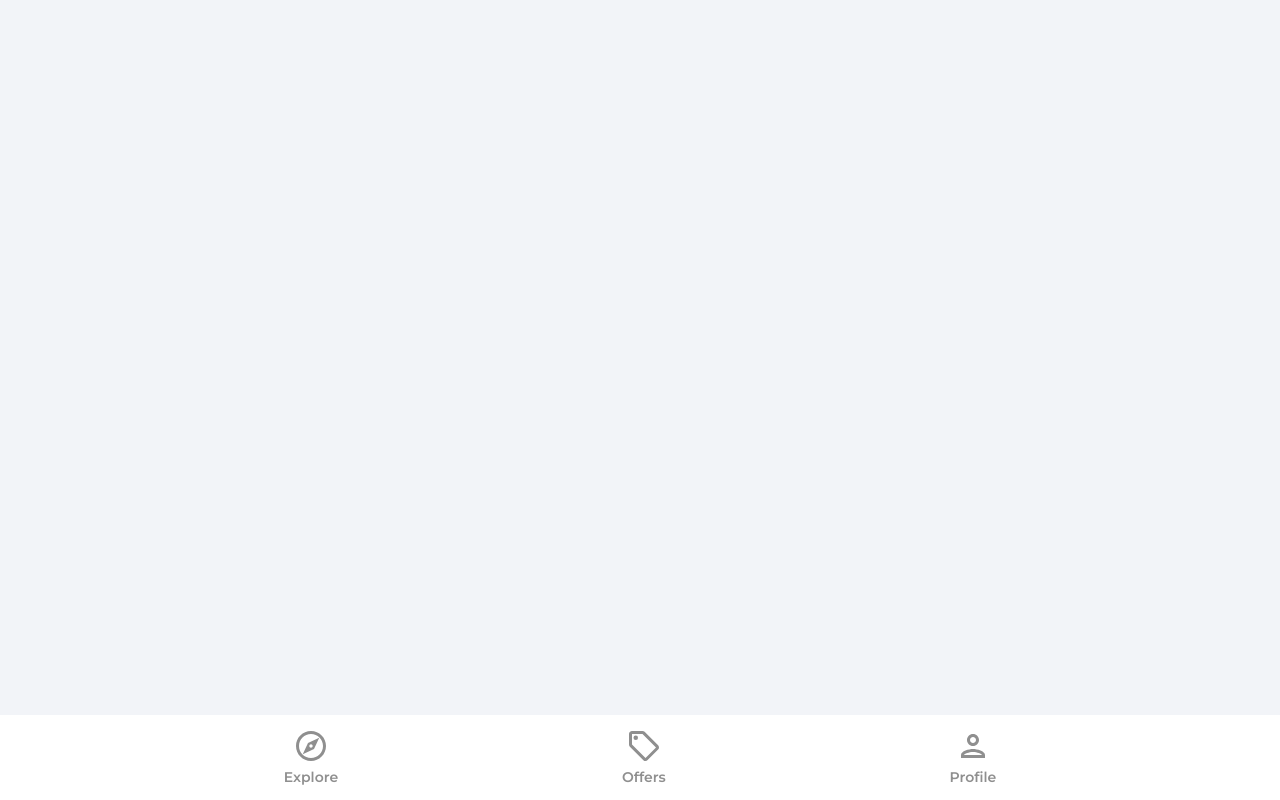
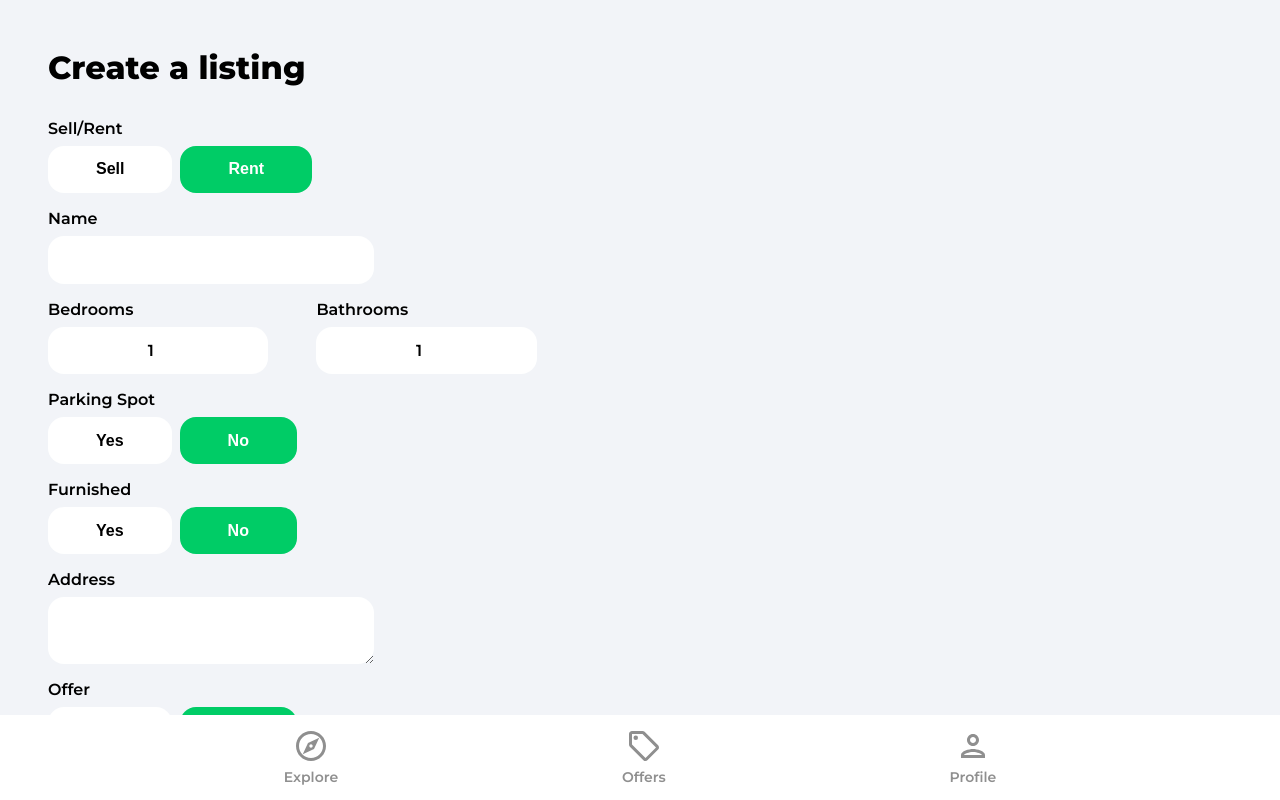
Before and after one commit to rifa712/react-ftb-2022-marketplace, a React (Create React App) app: page /create-listing in a window 1280 px wide. Shown: the top 800 px of the page. Built offline with nearby package versions, Linux system fonts and the light colour scheme; no server answers; sample sign-in values are in the browser's storage.

Commit message:
Create listing Form

```diff
--- a/src/App.js
+++ b/src/App.js
@@ -13,6 +13,7 @@
 import SignUp from './pages/SignUp'
 import Explore from './pages/Explore'
 import Category from './pages/Category'
+import CreateListing from './pages/CreateListing'
 
 function App() {
   return (
@@ -28,6 +29,7 @@
           <Route path='/sign-in' element={<SignIn />} />
           <Route path='/sign-up' element={<SignUp />} />
           <Route path='/forgot-password' element={<ForgotPassword />} />
+          <Route path='/create-listing' element={<CreateListing />} />
         </Routes>
 
         {/* Navbar */}
--- a/src/pages/Category.jsx
+++ b/src/pages/Category.jsx
@@ -7,7 +7,6 @@
   where,
   orderBy,
   limit,
-  startAfter,
 } from 'firebase/firestore'
 import { db } from '../firebase.config'
 import { toast } from 'react-toastify'
--- /dev/null
+++ b/src/pages/CreateListing.jsx
@@ -0,0 +1,351 @@
+import React, { useState, useEffect, useRef } from 'react'
+import { getAuth, onAuthStateChanged } from 'firebase/auth'
+import { useNavigate } from 'react-router-dom'
+// components
+import Spinner from '../components/Spinner'
+
+const CreateListing = () => {
+  // state
+  const [geolocationEnable, setGeolocationEnable] = useState(true)
+  const [loading, setLoading] = useState(false)
+  const [formData, setFormData] = useState({
+    type: 'rent',
+    name: '',
+    bedrooms: 1,
+    bathrooms: 1,
+    parking: false,
+    furnished: false,
+    address: '',
+    offer: false,
+    regularPrice: 0,
+    discountedPrice: 0,
+    images: {},
+    latitude: 0,
+    longitude: 0,
+  })
+
+  const {
+    type,
+    name,
+    bedrooms,
+    bathrooms,
+    parking,
+    furnished,
+    address,
+    offer,
+    regularPrice,
+    discountedPrice,
+    images,
+    latitude,
+    longitude,
+  } = formData
+  const auth = getAuth()
+  const navigate = useNavigate()
+  const isMounted = useRef(true)
+
+  useEffect(() => {
+    if (isMounted) {
+      onAuthStateChanged(auth, (user) => {
+        if (user) {
+          setFormData({
+            ...formData,
+            userRef: user.uid,
+          })
+        } else {
+          navigate('/sign-in')
+        }
+      })
+    }
+
+    return () => {
+      isMounted.current = false
+    }
+  }, [isMounted])
+
+  if (loading) {
+    return <Spinner />
+  }
+
+  const onSubmit = (e) => {
+    e.preventDefault()
+    console.log(formData)
+  }
+
+  const onMutate = (e) => {
+    let bool = null
+
+    if (e.target.value === 'true') {
+      bool = true
+    }
+
+    if (e.target.value === 'false') {
+      bool = false
+    }
+
+    // Files
+    if (e.target.files) {
+      setFormData((prev) => ({
+        ...prev,
+        images: e.target.files,
+      }))
+    }
+
+    // text
+    if (!e.target.files) {
+      setFormData((prev) => ({
+        ...prev,
+        [e.target.id]: bool ?? e.target.value,
+      }))
+    }
+  }
+
+  return (
+    <div className='profile'>
+      <header>
+        <p className='pageHeader'>Create a listing</p>
+      </header>
+
+      <main>
+        <form onSubmit={onSubmit}>
+          {/* Form */}
+          {/* Sell or Rent */}
+          <label className='formLabel'>Sell/Rent</label>
+          <div className='formButtons'>
+            <button
+              type='button'
+              className={type === 'sale' ? 'formButtonActive' : 'formButton'}
+              id='type'
+              value='sale'
+              onClick={onMutate}
+            >
+              Sell
+            </button>
+            <button
+              type='button'
+              className={type === 'rent' ? 'formButtonActive' : 'formButton'}
+              id='type'
+              value='rent'
+              onClick={onMutate}
+            >
+              Rent
+            </button>
+          </div>
+
+          {/* Name */}
+          <label className='formLabel'>Name</label>
+          <input
+            type='text'
+            className='formInputName'
+            id='name'
+            value={name}
+            onChange={onMutate}
+            maxLength='32'
+            minLength='4'
+            required
+          />
+          {/* Bedrooms & Bathrooms */}
+          <div className='formRooms flex'>
+            <div>
+              <label className='formLabel'>Bedrooms</label>
+              <input
+                type='number'
+                className='formInputSmall'
+                id='bedrooms'
+                value={bedrooms}
+                onChange={onMutate}
+                min='1'
+                required
+              />
+            </div>
+            <div>
+              <label className='formLabel'>Bathrooms</label>
+              <input
+                type='number'
+                className='formInputSmall'
+                id='bathrooms'
+                value={bathrooms}
+                onChange={onMutate}
+                min='1'
+                required
+              />
+            </div>
+          </div>
+
+          {/* Parking Spot */}
+          <label className='formLabel'>Parking Spot</label>
+          <div className='formButtons'>
+            <button
+              className={parking ? 'formButtonActive' : 'formButton'}
+              type='button'
+              id='parking'
+              value={true}
+              onClick={onMutate}
+              min='1'
+              max='50'
+            >
+              Yes
+            </button>
+            <button
+              className={
+                !parking && parking !== null ? 'formButtonActive' : 'formButton'
+              }
+              type='button'
+              id='parking'
+              value={false}
+              onClick={onMutate}
+            >
+              No
+            </button>
+          </div>
+
+          {/* Furnished */}
+          <label className='formLabel'>Furnished</label>
+          <div className='formButtons'>
+            <button
+              className={furnished ? 'formButtonActive' : 'formButton'}
+              type='button'
+              id='furnished'
+              value={true}
+              onClick={onMutate}
+              min='1'
+              max='50'
+            >
+              Yes
+            </button>
+            <button
+              className={
+                !furnished && furnished !== null
+                  ? 'formButtonActive'
+                  : 'formButton'
+              }
+              type='button'
+              id='furnished'
+              value={false}
+              onClick={onMutate}
+            >
+              No
+            </button>
+          </div>
+
+          {/* Address */}
+          <label className='formLabel'>Address</label>
+          <textarea
+            className='formInputAddress'
+            type='text'
+            id='address'
+            value={address}
+            onChange={onMutate}
+            required
+          />
+          {!geolocationEnable && (
+            <div className='formLatLng flex'>
+              <div>
+                <label className='formLabel'>Latitude</label>
+                <input
+                  type='text'
+                  className='formInputSmall'
+                  id='latitude'
+                  value={latitude}
+                  onChange={onMutate}
+                  required
+                />
+              </div>
+              <div>
+                <label className='formLabel'>Longitude</label>
+                <input
+                  type='text'
+                  className='formInputSmall'
+                  id='longitude'
+                  value={longitude}
+                  onChange={onMutate}
+                  required
+                />
+              </div>
+            </div>
+          )}
+
+          {/* Offer */}
+          <label className='formLabel'>Offer</label>
+          <div className='formButtons'>
+            <button
+              className={offer ? 'formButtonActive' : 'formButton'}
+              type='button'
+              id='offer'
+              value={true}
+              onClick={onMutate}
+            >
+              Yes
+            </button>
+            <button
+              className={
+                !offer && offer !== null ? 'formButtonActive' : 'formButton'
+              }
+              type='button'
+              id='offer'
+              value={false}
+              onClick={onMutate}
+            >
+              No
+            </button>
+          </div>
+
+          {/* Regular Price */}
+          <label className='formLabel'>Regular Price</label>
+          <div className='formPriceDiv'>
+            <input
+              className='formInputSmall'
+              type='number'
+              id='regularPrice'
+              value={regularPrice}
+              onChange={onMutate}
+              min='50'
+              max='750000000'
+              required
+            />
+            {type === 'rent' && <p className='formPriceText'>$ / Month</p>}
+          </div>
+
+          {/* Discounted Price */}
+          {offer && (
+            <>
+              <label className='formLabel'>Discounted Price</label>
+              <input
+                className='formInputSmall'
+                type='number'
+                id='discountedPrice'
+                value={discountedPrice}
+                onChange={onMutate}
+                min='50'
+                max='750000000'
+                required={offer}
+              />
+            </>
+          )}
+
+          {/* Image */}
+          <label className='formLabel'>Images</label>
+          <p className='imagesInfo'>
+            The first image will be the cover (max 6).
+          </p>
+          <input
+            className='formInputFile'
+            type='file'
+            id='images'
+            onChange={onMutate}
+            max='6'
+            accept='.jpg,.png,.jpeg'
+            multiple
+            required
+          />
+
+          <button type='submit' className='primaryButton createListingButton'>
+            Create Listing
+          </button>
+          {/* End Form */}
+        </form>
+      </main>
+    </div>
+  )
+}
+
+export default CreateListing
--- a/src/pages/Offers.jsx
+++ b/src/pages/Offers.jsx
@@ -1,5 +1,4 @@
 import React, { useEffect, useState } from 'react'
-import { useParams } from 'react-router-dom'
 import {
   collection,
   getDocs,
@@ -7,7 +6,6 @@
   where,
   orderBy,
   limit,
-  startAfter,
 } from 'firebase/firestore'
 import { db } from '../firebase.config'
 import { toast } from 'react-toastify'
@@ -18,7 +16,6 @@
 const Offers = () => {
   const [listings, setlistings] = useState(null)
   const [loading, setLoading] = useState(true)
-  const params = useParams()
 
   useEffect(() => {
     const fetchListings = async () => {
--- a/src/pages/Profile.jsx
+++ b/src/pages/Profile.jsx
@@ -1,12 +1,15 @@
-import React, { useEffect, useState } from 'react'
+import React, { useState } from 'react'
 import { Link } from 'react-router-dom'
 import { useNavigate } from 'react-router-dom'
-
+// firebase
 import { getAuth, updateProfile } from 'firebase/auth'
 import { updateDoc, doc } from 'firebase/firestore'
 import { db } from '../firebase.config'
-
+// toast
 import { toast } from 'react-toastify'
+// icon
+import arrowRightIcon from '../assets/svg/keyboardArrowRightIcon.svg'
+import homeIcon from '../assets/svg/homeIcon.svg'
 
 const Profile = () => {
   const auth = getAuth()
@@ -95,6 +98,12 @@
             />
           </form>
         </div>
+
+        <Link to='/create-listing' className='createListing'>
+          <img src={homeIcon} alt='home' />
+          <p>Sell or Rent your house</p>
+          <img src={arrowRightIcon} alt='arrow right' />
+        </Link>
       </main>
     </div>
   )
```
